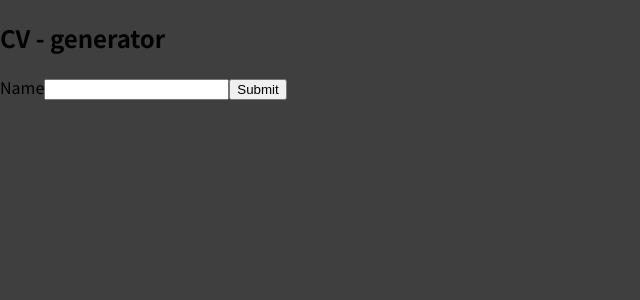
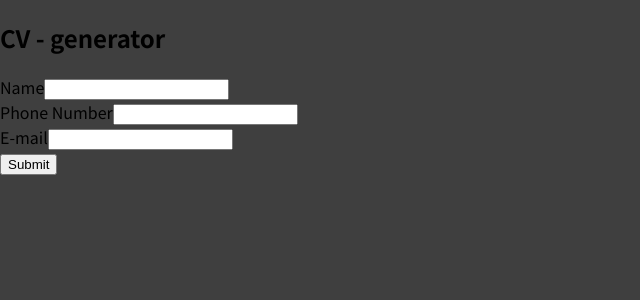
Before and after one commit to Piperski13/cv-application-generator, a React (Create React App) app: page / in a window 1280 px wide. Shown: the top 300 px of the page, without its empty margins (0-640 px from the left). Built offline with nearby package versions, Linux system fonts and the light colour scheme.

Commit message:
Submit info logic

```diff
--- a/src/App.js
+++ b/src/App.js
@@ -1,25 +1,9 @@
-import { useState } from "react";
+import InfoForm from "./components/InfoForm/InfoForm";
 
 function App() {
-  const [name, setName] = useState("");
-
-  const handleOnSubmit = (e) => {
-    e.preventDefault();
-    console.log("Log object name: ", name);
-  };
-
   return (
     <>
-      <h2>CV - generator</h2>
-      <form onSubmit={handleOnSubmit}>
-        <label>Name</label>
-        <input
-          type="text"
-          value={name}
-          onChange={(event) => setName(event.target.value)}
-        />
-        <button type="submit">Submit</button>
-      </form>
+      <InfoForm />
     </>
   );
 }
--- /dev/null
+++ b/src/components/InfoForm/InfoForm.js
@@ -0,0 +1,55 @@
+import { useState } from "react";
+import RenderedInfo from "../Renders/RenderedInfo";
+
+const InfoForm = (props) => {
+  const [name, setName] = useState("");
+  const [phoneNumber, setPhoneNumber] = useState("");
+  const [email, setEmail] = useState("");
+
+  const [isSubmitted, setIsSubmitted] = useState(false);
+
+  const staticInfo = [
+    { label: "Name", type: "text", value: name, setter: setName },
+    {
+      label: "Phone Number",
+      type: "number",
+      value: phoneNumber,
+      setter: setPhoneNumber,
+    },
+    { label: "E-mail", type: "email", value: email, setter: setEmail },
+  ];
+
+  const handleOnSubmit = (e) => {
+    e.preventDefault();
+    console.log("Log object name: ", staticInfo);
+    setIsSubmitted(true);
+  };
+
+  let formInputs = (
+    <form onSubmit={handleOnSubmit}>
+      {staticInfo.map((info, index) => (
+        <div key={index}>
+          <label>{info.label}</label>
+          <input
+            type={info.type}
+            value={info.value}
+            onChange={(e) => info.setter(e.target.value)}
+          />
+        </div>
+      ))}
+      <button type="submit">Submit</button>
+    </form>
+  );
+
+  if (isSubmitted) {
+    formInputs = <RenderedInfo />;
+  }
+
+  return (
+    <>
+      <h2>CV - generator</h2>
+      {formInputs}
+    </>
+  );
+};
+export default InfoForm;
--- /dev/null
+++ b/src/components/Renders/RenderedInfo.js
@@ -0,0 +1,3 @@
+const RenderedInfo = () => {return <p>hi :)</p>};
+
+export default RenderedInfo;
```
